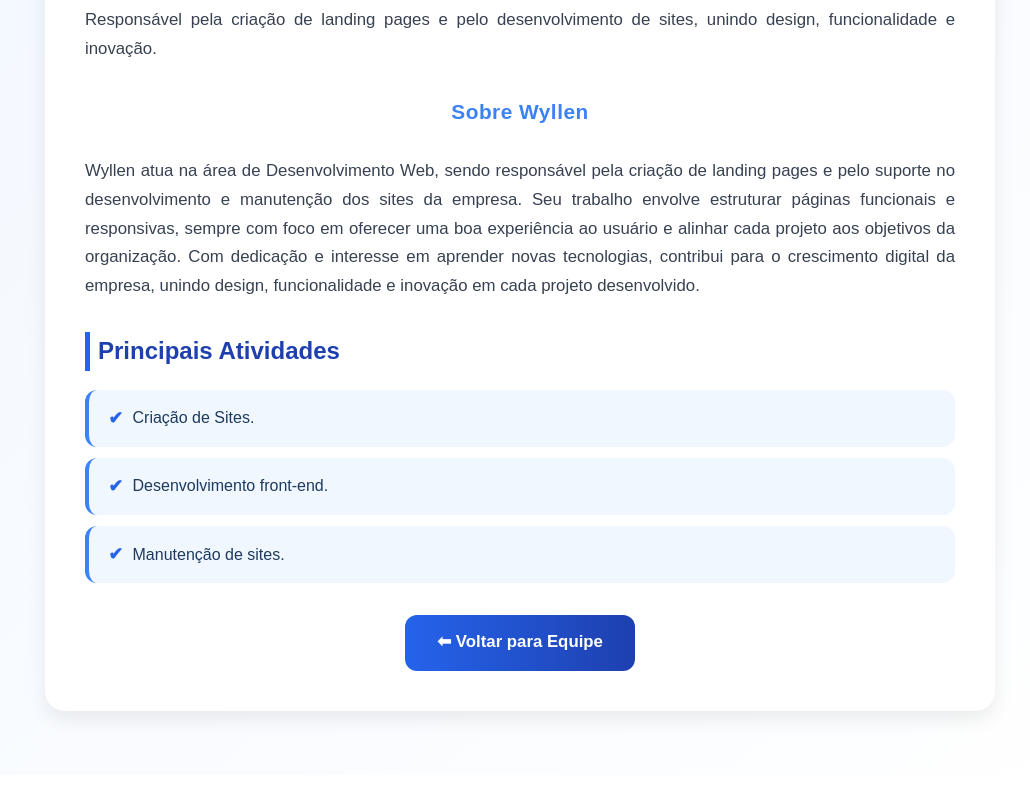
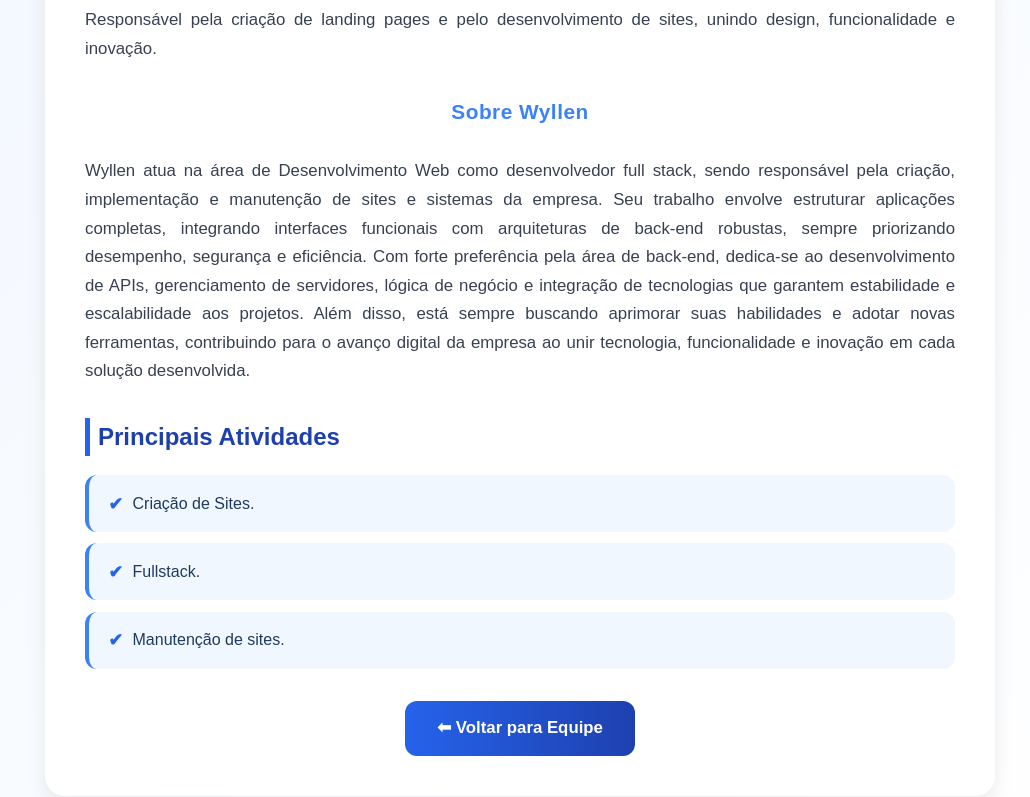
Before and after one commit to flfeijaonti/Landing-Page---NTI, a plain HTML site: page membros/wyllen.html in a window 1280 px wide. Shown: the part 529-1326 px from the top of the page, without its empty margins (120-1150 px from the left). Before the commit the page ends 1304 px from the top, so only its background shows below. Drawn offline with Linux system fonts and the light colour scheme.

Commit message:
função

```diff
--- a/membros/wyllen.html
+++ b/membros/wyllen.html
@@ -27,14 +27,14 @@
     <p>Responsável pela criação de landing pages e pelo desenvolvimento de sites, unindo design, funcionalidade e inovação.</p>
 
     <h3><b>Sobre Wyllen</b></h3>
-    <p>Wyllen atua na área de Desenvolvimento Web, sendo responsável pela criação de landing pages e pelo suporte no desenvolvimento e manutenção dos sites da empresa. Seu trabalho envolve estruturar páginas funcionais e responsivas, sempre com foco em oferecer uma boa experiência ao usuário e alinhar cada projeto aos objetivos da organização.
+    <p>Wyllen atua na área de Desenvolvimento Web como desenvolvedor full stack, sendo responsável pela criação, implementação e manutenção de sites e sistemas da empresa. Seu trabalho envolve estruturar aplicações completas, integrando interfaces funcionais com arquiteturas de back-end robustas, sempre priorizando desempenho, segurança e eficiência.
 
-Com dedicação e interesse em aprender novas tecnologias, contribui para o crescimento digital da empresa, unindo design, funcionalidade e inovação em cada projeto desenvolvido.</p>
+Com forte preferência pela área de back-end, dedica-se ao desenvolvimento de APIs, gerenciamento de servidores, lógica de negócio e integração de tecnologias que garantem estabilidade e escalabilidade aos projetos. Além disso, está sempre buscando aprimorar suas habilidades e adotar novas ferramentas, contribuindo para o avanço digital da empresa ao unir tecnologia, funcionalidade e inovação em cada solução desenvolvida.</p>
 
     <h2>Principais Atividades</h2>
     <ul>
       <li>Criação de Sites.</li>
-      <li>Desenvolvimento front-end.</li>
+      <li>Fullstack.</li>
       <li>Manutenção de sites.</li>
     </ul>
 
```
Also changed, not shown: membros/flavia.html (+1 -1 lines).
